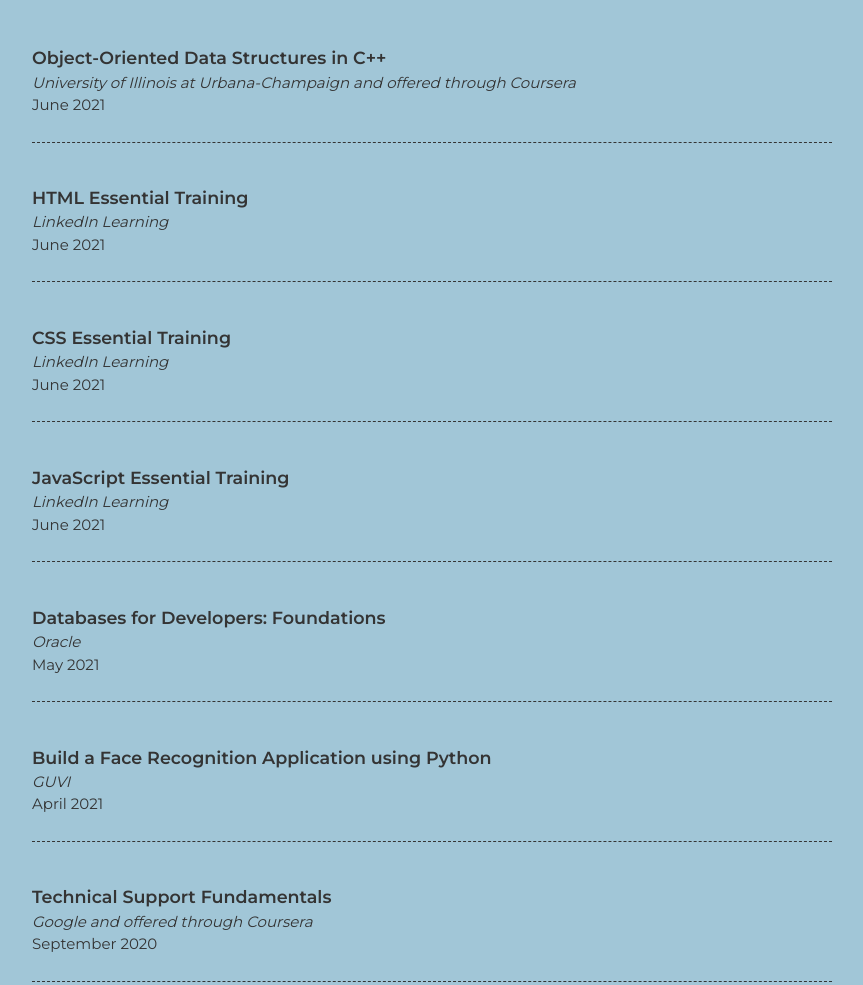
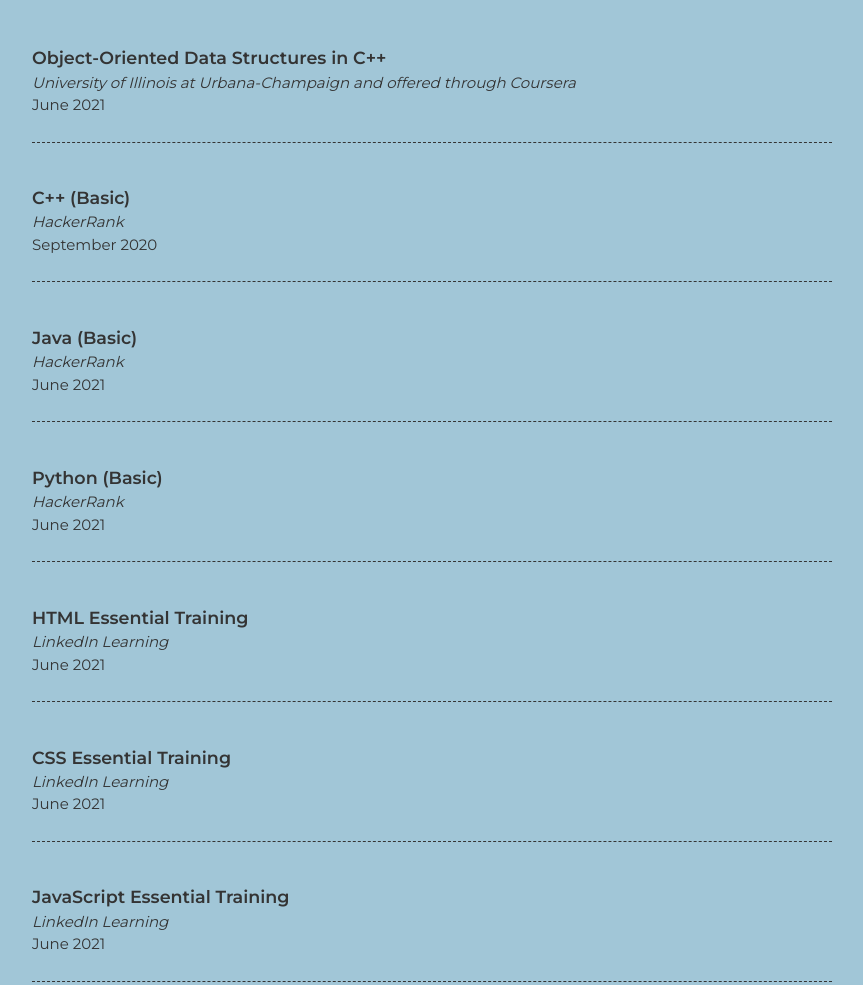
Before and after one commit to ritesh-kushwaha/riteshku, a plain HTML site: page index.html in a window 1280 px wide. Shown: the part 1538-2523 px from the top of the page, without its empty margins (208-1071 px from the left). Drawn offline with Linux system fonts and the light colour scheme.

Commit message:
Update index.html

```diff
--- a/index.html
+++ b/index.html
@@ -77,13 +77,40 @@
           <!-- Certification 2 -->
           <section class="certificate-items">
             <div>
+              <h3>C++ (Basic)</h3>
+              <p>HackerRank</p>
+              <p>September 2020</p>
+            </div>
+          </section>
+
+          <!-- Certification 3 -->
+          <section class="certificate-items">
+            <div>
+              <h3>Java (Basic)</h3>
+              <p>HackerRank</p>
+              <p>June 2021</p>
+            </div>
+          </section>
+
+          <!-- Certification 4 -->
+          <section class="certificate-items">
+            <div>
+              <h3>Python (Basic)</h3>
+              <p>HackerRank</p>
+              <p>June 2021</p>
+            </div>
+          </section>
+
+          <!-- Certification 5 -->
+          <section class="certificate-items">
+            <div>
               <h3>HTML Essential Training</h3>
               <p>LinkedIn Learning</p>
               <p>June 2021</p>
             </div>
           </section>
 
-          <!-- Certification 3 -->
+          <!-- Certification 6 -->
           <section class="certificate-items">
             <div>
               <h3>CSS Essential Training</h3>
@@ -92,7 +119,7 @@
             </div>
           </section>
 
-          <!-- Certification 4 -->
+          <!-- Certification 7 -->
           <section class="certificate-items">
             <div>
               <h3>JavaScript Essential Training</h3>
@@ -101,7 +128,7 @@
             </div>
           </section>
 
-          <!-- Certification 5 -->
+          <!-- Certification 8 -->
           <section class="certificate-items">
             <div>
               <h3>Databases for Developers: Foundations</h3>
@@ -110,7 +137,7 @@
             </div>
           </section>
 
-          <!-- Certification 6 -->
+          <!-- Certification 9 -->
           <section class="certificate-items">
             <div>
               <h3>Build a Face Recognition Application using Python</h3>
@@ -119,7 +146,7 @@
             </div>
           </section>
 
-          <!-- Certification 7 -->
+          <!-- Certification 10 -->
           <section class="certificate-items">
             <div>
               <h3>Technical Support Fundamentals</h3>
@@ -128,7 +155,7 @@
             </div>
           </section>
 
-          <!-- Certification 8 -->
+          <!-- Certification 11 -->
           <section class="certificate-items">
             <div>
               <h3>The fundamental of Digital Marketing</h3>
@@ -137,7 +164,7 @@
             </div>
           </section>
 
-          <!-- Certification 9 -->
+          <!-- Certification 12 -->
           <section class="certificate-items">
             <div>
               <h3>Web Development Bootcamp</h3>
@@ -146,7 +173,7 @@
             </div>
           </section>
 
-          <!-- Certification 10 -->
+          <!-- Certification 13 -->
           <section class="certificate-items">
             <div>
               <h3>Database Management System</h3>
@@ -155,7 +182,7 @@
             </div>
           </section>
 
-          <!-- Certification 11 -->
+          <!-- Certification 14 -->
           <section class="certificate-items">
             <div>
               <h3>Introduction to Automata, Languages and Computation</h3>
@@ -199,8 +226,8 @@
 
           <!-- Social media and contact links. Add or remove any networks. -->
           <ul class="contact-list">
-            <li><a href="mailto:riteshkushwaha99@gmail.com">riteshkushwaha99@gmail.com</a></li>
-            <li><a href="#">riteshkush.com</a></li>
+            <li><a href="mailto:riteshkushwaha99@gmail.com" target="_blank">riteshkushwaha99@gmail.com</a></li>
+            <li><a href="https://riteshkush.netlify.app/">riteshkush.com</a></li>
             <li><a href="https://twitter.com/_riteshkushwaha" target="_blank">Twitter</a></li>
             <li><a href="https://www.linkedin.com/in/ritesh-kushwaha-146606118/" target="_blank">LinkedIn</a></li>
           </ul>
```
